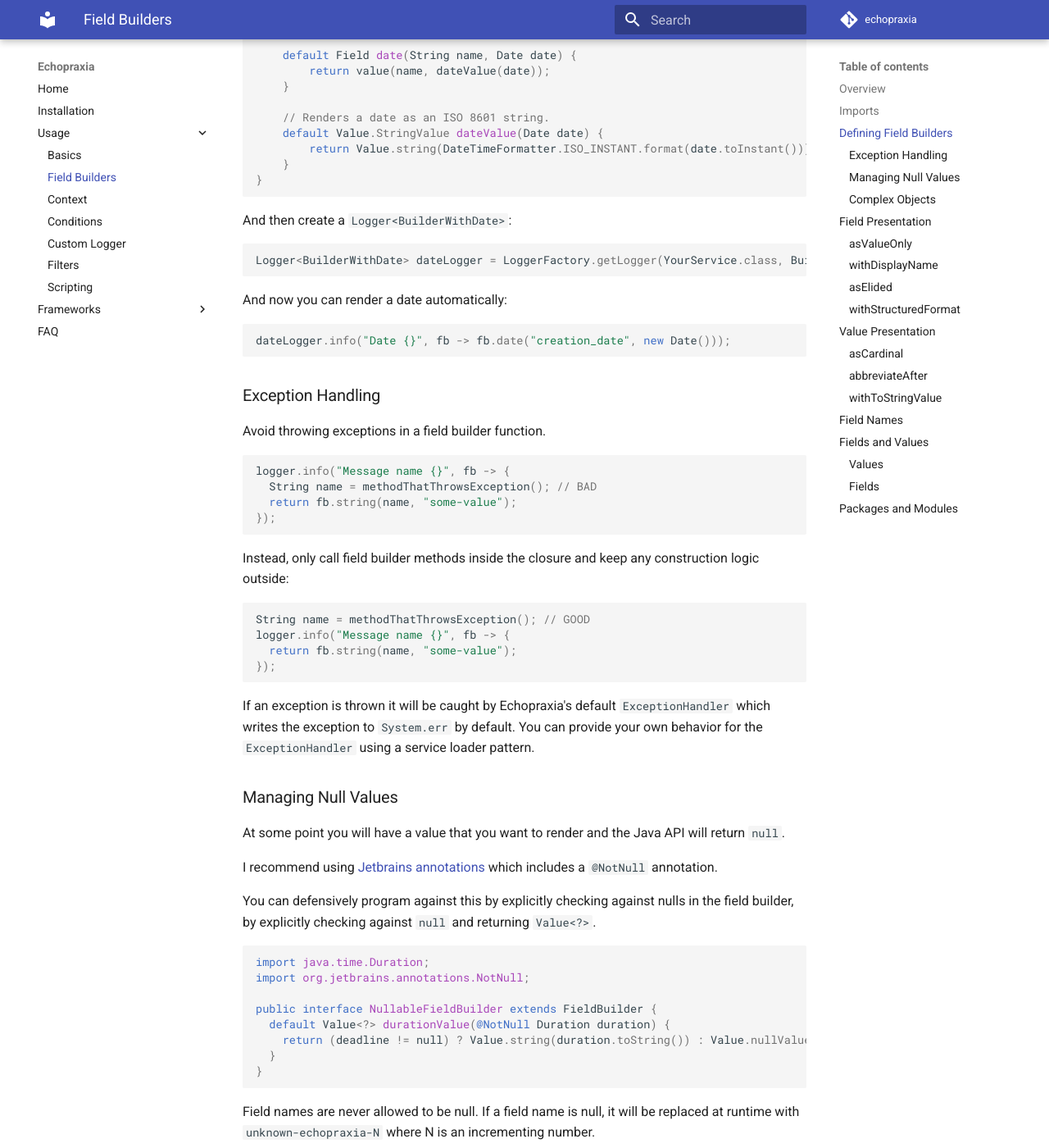
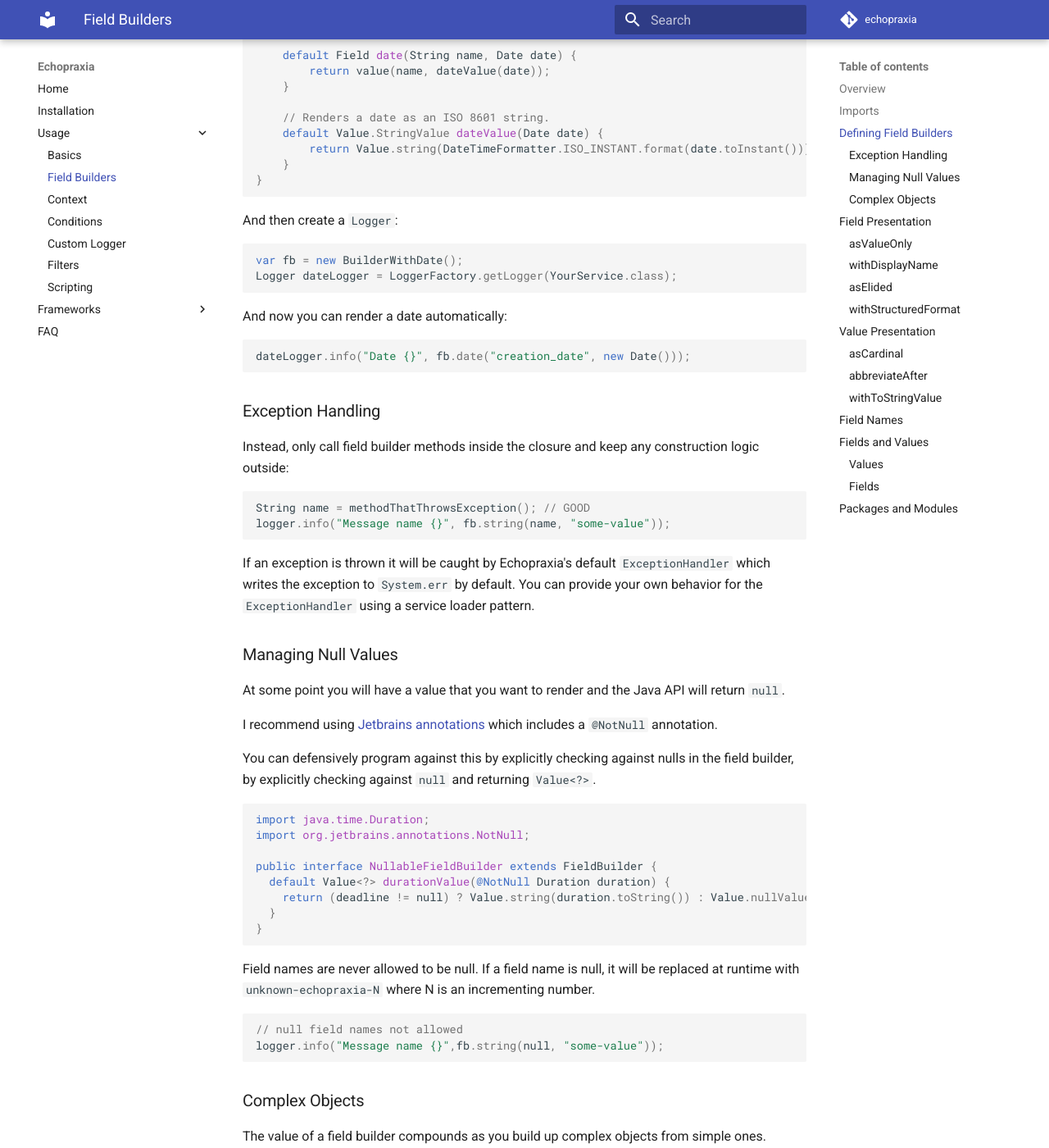
Before and after one commit to tersesystems/echopraxia, an MkDocs documentation site: the page built from docs/usage/fieldbuilder.md, in a window 1280 px wide and 1400 px high, scrolled down 1504 px. Shown: the whole window at 82% size. Built offline with MkDocs 1.6.1 and Material for MkDocs 9.7.7, drawn with Linux system fonts in a browser that asks for light colours; comment, search, counter and statistics services are not loaded; the version menu is left out; some of the changed text lies outside the part shown.

Commit message:
Add simple logger

````diff
--- a/docs/usage/fieldbuilder.md
+++ b/docs/usage/fieldbuilder.md
@@ -56,36 +56,27 @@ public interface BuilderWithDate implements FieldBuilder {
 }
 ```
 
-And then create a `Logger<BuilderWithDate>`:
+And then create a `Logger`:
 
 ```java
-Logger<BuilderWithDate> dateLogger = LoggerFactory.getLogger(YourService.class, BuilderWithDate.instance);
+var fb = new BuilderWithDate();
+Logger dateLogger = LoggerFactory.getLogger(YourService.class);
 ```
 
 And now you can render a date automatically:
 
 ```java
-dateLogger.info("Date {}", fb -> fb.date("creation_date", new Date()));
+
+dateLogger.info("Date {}", fb.date("creation_date", new Date()));
 ```
 
 ### Exception Handling
-
-Avoid throwing exceptions in a field builder function.
-
-```java
-logger.info("Message name {}", fb -> {
-  String name = methodThatThrowsException(); // BAD
-  return fb.string(name, "some-value");
-});
-```
 
 Instead, only call field builder methods inside the closure and keep any construction logic outside:
 
 ```java
 String name = methodThatThrowsException(); // GOOD
-logger.info("Message name {}", fb -> {
-  return fb.string(name, "some-value");
-});
+logger.info("Message name {}", fb.string(name, "some-value"));
 ```
 
 If an exception is thrown it will be caught by Echopraxia's default `ExceptionHandler` which writes the exception to `System.err` by default.  You can provide your own behavior for the `ExceptionHandler` using a service loader pattern.
@@ -112,9 +103,8 @@ public interface NullableFieldBuilder extends FieldBuilder {
 Field names are never allowed to be null.  If a field name is null, it will be replaced at runtime with `unknown-echopraxia-N` where N is an incrementing number.
 
 ```java
-logger.info("Message name {}", fb ->
-  fb.string(null, "some-value") // null field names not allowed
-);
+// null field names not allowed
+logger.info("Message name {}",fb.string(null, "some-value"));
 ```
 
 ### Complex Objects
@@ -153,8 +143,8 @@ And then you can render a person:
 
 ```java
 Person user = ...
-Logger<PersonFieldBuilder> personLogger = basicLogger.withFieldBuilder(PersonFieldBuilder.instance);
-personLogger.info("Person {}", fb -> fb.person("user", user));
+var fb = PersonFieldBuilder.instance;
+basicLogger.info("Person {}", fb.person("user", user));
 ```
 
 ## Field Presentation
@@ -355,7 +345,7 @@ Even if you turn `ignore_malformed` on or have different mappings, a change in a
 Likewise, field names are not automatically scoped by context.  You may have collision cases where two different fields have the same name in the same statement:
 
 ```java
-logger.withFields(fb -> fb.keyValue("user_id", userId)).info("{}", fb -> fb.keyValue("user_id", otherUserId));
+logger.withFields(fb.keyValue("user_id", userId)).info("{}", fb.keyValue("user_id", otherUserId));
 ```
 
 This will produce a statement that has two `user_id` fields with two different values -- which is technically valid JSON, but may not be what centralized logging expects.  You can qualify your arguments by adding a [nested](https://github.com/logfellow/logstash-logback-encoder#nested-json-provider), or add logic that will validate/reject/clean invalid fields, but it may be simpler to explicitly pass in distinct names or namespace with `fb.object` or `Value.object`.
@@ -458,10 +448,12 @@ interface OrderFieldBuilder extends UserFieldBuilder {
 }
 
 public class SomeOrderService {
-  private static final Logger<OrderFieldBuilder> logger = LoggerFactory.getLogger(SomeOrderService.class, OrderFieldBuilder.instance);
+  private static final Logger logger = LoggerFactory.getLogger(SomeOrderService.class);
+
+  private var fb = OrderFieldBuilder.instance;
 
   public void someMethod(Order order) {
-    logger.trace("someMethod: {}", fb -> fb.order(order));
+    logger.trace("someMethod: {}", fb.order(order));
   }
 }
 ```
````
Also changed, not shown: other parts of docs/usage/fieldbuilder.md (+5 -5 lines), docs/usage/basics.md (+13 -10 lines), docs/usage/conditions.md (+8 -6 lines), docs/usage/context.md (+5 -6 lines), docs/usage/filters.md (+13 -13 lines), docs/usage/logger.md (+3 -30 lines), 1 other file.
